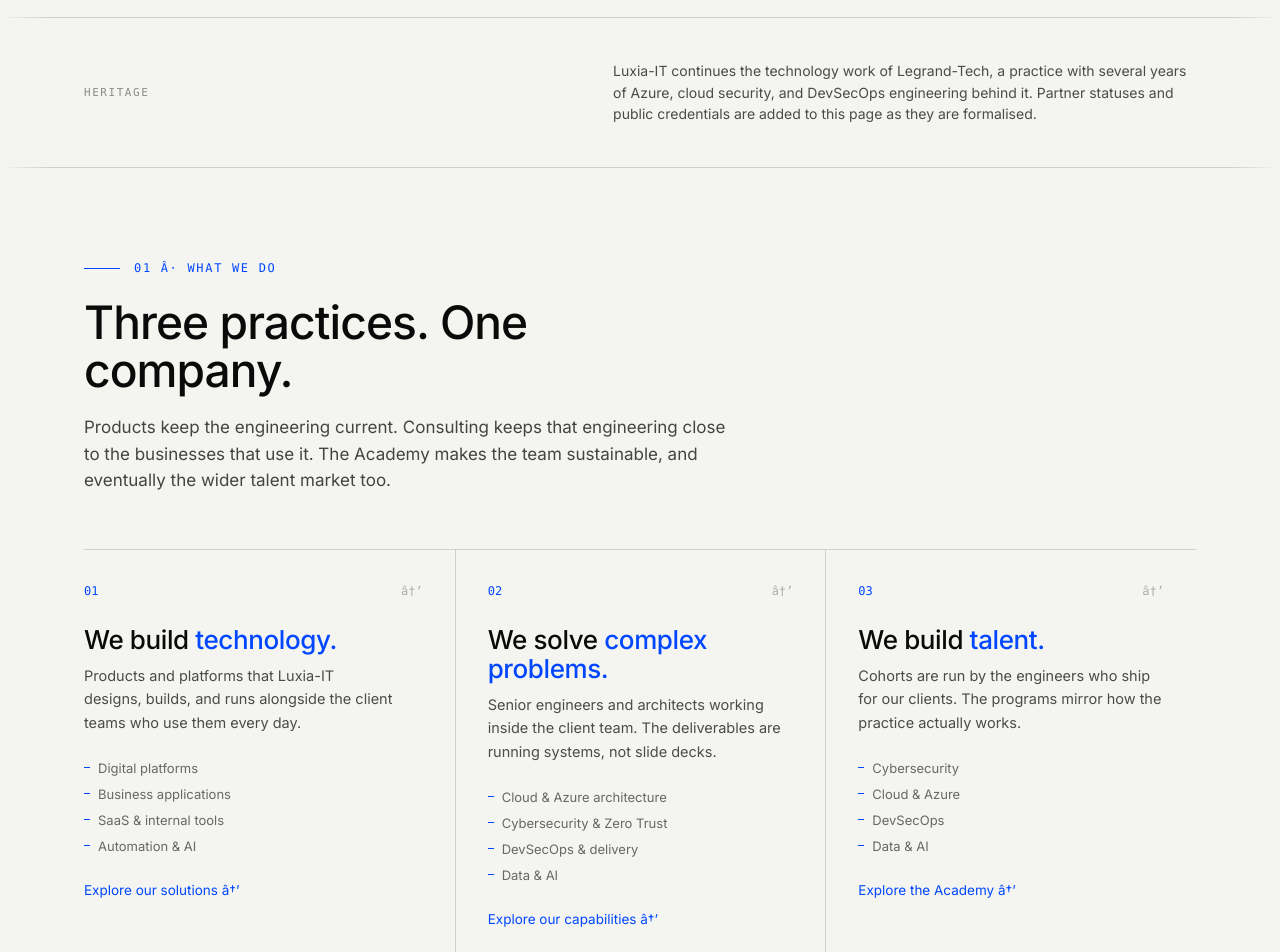
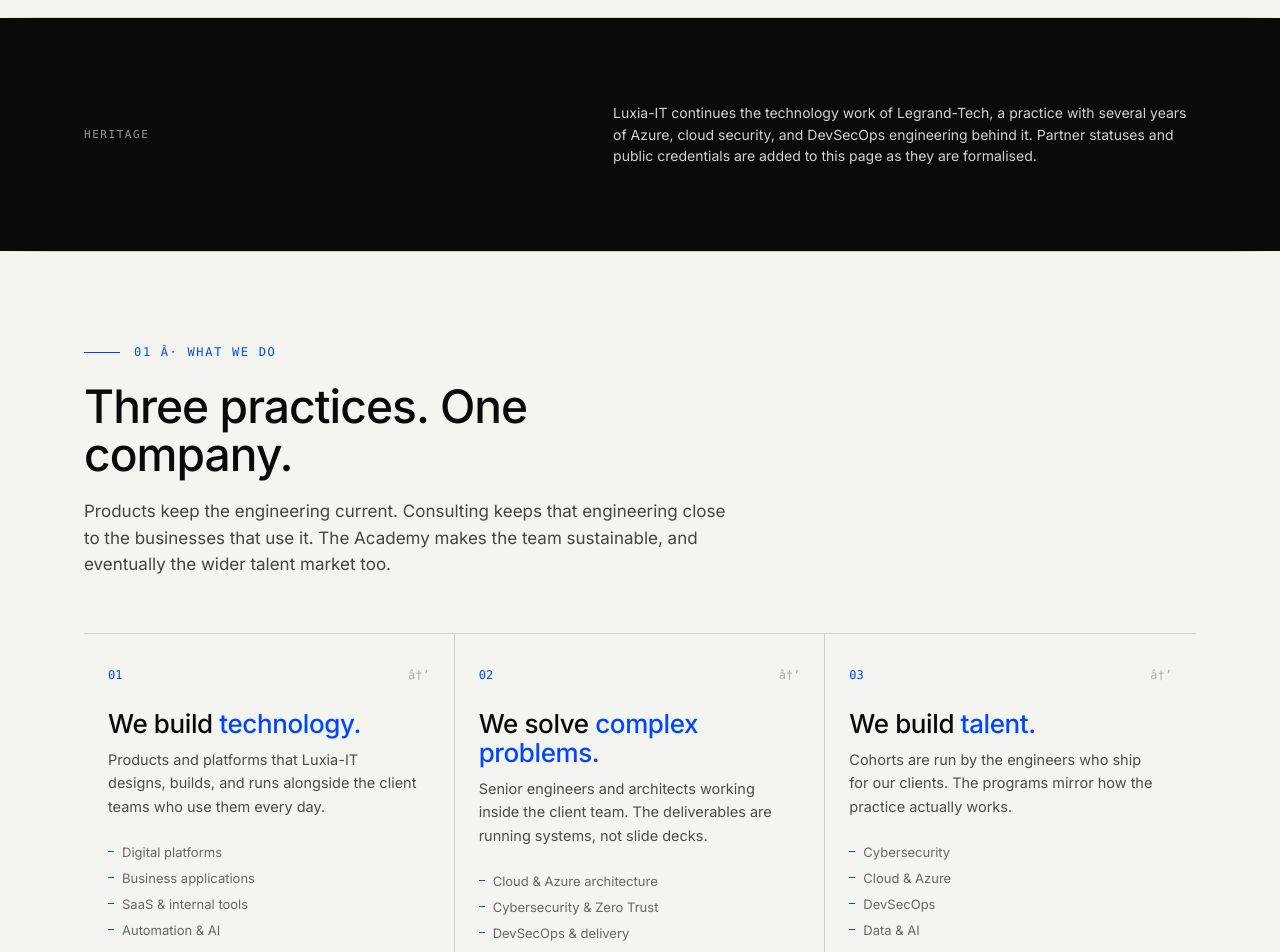
Before and after one commit to Boris13-tech/Luxia-it, a Next.js app: page / in a window 1280 px wide. Shown: the part 740-1692 px from the top of the page. Built offline with nearby package versions, Linux system fonts and the light colour scheme; no server answers.

Commit message:
feat: restructure homepage sections to editorial layout

```diff
--- a/app/page.css
+++ b/app/page.css
@@ -62,9 +62,9 @@
 .hr-fade{height:1px;border:0;margin:0;background:linear-gradient(to right,transparent,var(--color-divider) 48px,var(--color-divider) calc(100% - 48px),transparent)}
 
 /* proof strip */
-.proof{padding:calc(1.5*var(--leading)) 0}
+.proof{padding:calc(3*var(--leading)) 0;background:var(--color-text);color:var(--color-bg);}
 .proof .row{display:grid;grid-template-columns:1fr auto;gap:32px;align-items:center}
-.proof .lbl{font-size:11px;letter-spacing:.14em;text-transform:uppercase;color:color-mix(in srgb,var(--color-text) 45%,transparent);font-family:ui-monospace,Menlo,monospace}
+.proof .lbl{font-size:11px;letter-spacing:.14em;text-transform:uppercase;color:color-mix(in srgb,var(--color-bg) 60%,transparent);font-family:ui-monospace,Menlo,monospace}
 .proof .marks{display:flex;gap:36px;align-items:center;flex-wrap:wrap}
 .proof .mark{font-family:var(--font-heading);font-weight:500;font-size:15px;color:color-mix(in srgb,var(--color-text) 60%,transparent);letter-spacing:.02em}
 .proof .mark span{font-family:ui-monospace,Menlo,monospace;font-size:10px;color:color-mix(in srgb,var(--color-text) 35%,transparent);margin-left:6px}
@@ -75,10 +75,10 @@
 .section .lede{font-size:17px;color:color-mix(in srgb,var(--color-text) 75%,transparent);max-width:var(--measure);margin:0 0 calc(2*var(--leading))}
 
 /* what we do, three pillars */
-.pillars{display:grid;grid-template-columns:repeat(3,1fr);gap:0;border-top:1px solid var(--color-divider)}
-.pillar{padding:32px 0;border-bottom:1px solid var(--color-divider);padding-right:32px;position:relative;transition:transform .3s ease}
-.pillar + .pillar{padding-left:32px;border-left:1px solid var(--color-divider)}
-.pillar:hover{transform:translateY(-2px)}
+.pillars{display:grid;grid-template-columns:repeat(3,1fr);gap:0;margin-top:calc(2*var(--leading));border-top:1px solid var(--color-divider); border-bottom:1px solid var(--color-divider);}
+.pillar{padding:32px 24px;border-right:1px solid var(--color-divider);transition:background 0.2s;}
+.pillar + .pillar{padding:32px 24px;border-right:1px solid var(--color-divider);transition:background 0.2s;}
+.pillar:hover{background:color-mix(in srgb,var(--color-text) 3%,transparent);}
 .pillar .num{font-family:ui-monospace,Menlo,monospace;font-size:12px;color:var(--color-accent);margin-bottom:24px;display:flex;align-items:center;justify-content:space-between}
 .pillar .num .arrow{color:color-mix(in srgb,var(--color-text) 30%,transparent);transition:color .2s, transform .2s}
 .pillar:hover .num .arrow{color:var(--color-accent);transform:translateX(4px)}
@@ -90,7 +90,7 @@
 .pillar li::before{content:"";position:absolute;left:0;top:9px;width:6px;height:1px;background:var(--color-accent)}
 .pillar .link{margin-top:24px;font-family:var(--font-heading);font-size:13.5px;color:var(--color-accent);text-decoration:none;display:inline-flex;align-items:center;gap:6px}
 .pillar .link:hover{gap:10px}
-@media(max-width:900px){.pillars{grid-template-columns:1fr}.pillar + .pillar{padding-left:0;border-left:0}}
+@media(max-width:900px){.pillars{display:grid;grid-template-columns:repeat(3,1fr);gap:0;margin-top:calc(2*var(--leading));border-top:1px solid var(--color-divider); border-bottom:1px solid var(--color-divider);}.pillar + .pillar{padding:32px 24px;border-right:1px solid var(--color-divider);transition:background 0.2s;}}
 
 /* stat band, full bleed */
 .stats-band{background:
@@ -126,7 +126,7 @@
 /* technologies matrix */
 .tech-matrix{display:grid;grid-template-columns:repeat(4,1fr);gap:1px;background:var(--color-divider);border:1px solid var(--color-divider);border-radius:0px;overflow:hidden}
 .tech-cell{background:var(--color-bg);padding:28px 24px;min-height:170px;display:flex;flex-direction:column;justify-content:space-between;transition:background .2s}
-.tech-cell:hover{background:var(--color-surface)}
+.tech-cell:hover{background:color-mix(in srgb,var(--color-text) 3%,transparent);}
 .tech-cell .cat{font-size:10.5px;letter-spacing:.14em;text-transform:uppercase;color:color-mix(in srgb,var(--color-text) 50%,transparent);font-family:ui-monospace,Menlo,monospace;margin-bottom:10px}
 .tech-cell h5{font-family:var(--font-heading);font-weight:500;font-size:19px;letter-spacing:-.01em;margin:0 0 12px;color:var(--color-text)}
 .tech-cell .stack{font-size:12.5px;color:color-mix(in srgb,var(--color-text) 60%,transparent);line-height:1.55;font-family:ui-monospace,Menlo,monospace}
@@ -147,12 +147,12 @@
 @media(max-width:900px){.insights{grid-template-columns:1fr}}
 
 /* academy call-out */
-.academy{background:linear-gradient(120deg,color-mix(in srgb,var(--color-section) 55%,var(--color-bg)),var(--color-bg) 70%);border:1px solid var(--color-accent-800);border-radius:0px;padding:64px 56px;display:grid;grid-template-columns:1.4fr 1fr;gap:56px;align-items:center;position:relative;overflow:hidden}
+.academy{background:var(--color-bg);border:1px solid var(--color-divider);border-radius:0px;padding:64px 56px;display:grid;grid-template-columns:1.4fr 1fr;gap:56px;align-items:center;position:relative;overflow:hidden}
 .academy::before{content:"";position:absolute;top:-40%;right:-10%;width:60%;height:180%;background:var(--color-bg);align-items:center;font-size:14px;text-decoration:none;color:var(--color-text);transition:background .15s}
 .academy .prog .p:hover{background:var(--color-surface)}
 .academy .prog .p .k{font-family:ui-monospace,Menlo,monospace;font-size:11px;color:var(--color-accent)}
 .academy .prog .p .m{font-family:ui-monospace,Menlo,monospace;font-size:11px;color:color-mix(in srgb,var(--color-text) 50%,transparent)}
-@media(max-width:900px){.academy{grid-template-columns:1fr;padding:36px 28px}}
+@media(max-width:900px){.academy{background:var(--color-bg);border:1px solid var(--color-divider);border-radius:0px;padding:64px 56px;display:grid;grid-template-columns:1.4fr 1fr;gap:56px;align-items:center;position:relative;overflow:hidden}}
 
 /* pillars 3D flywheel */
 .pillars-fx-wrap{position:relative;margin:calc(2*var(--leading)) 0 0;border:1px solid var(--color-divider);border-radius:0px;overflow:hidden;background:var(--color-bg)}
@@ -166,7 +166,7 @@
 /* human dimension */
 .humans{display:grid;grid-template-columns:repeat(4,1fr);gap:16px;margin-top:calc(1.5*var(--leading))}
 .human-slot{margin:0;display:flex;flex-direction:column;gap:10px}
-.human-slot image-slot{width:100%;aspect-ratio:4/5;background:var(--color-surface);border:1px solid var(--color-divider);border-radius:0px}
+.human-slot image-slot{width:100%;aspect-ratio:4/5;background:var(--color-surface);border:1px solid var(--color-divider);border-radius:0;filter:grayscale(100%) contrast(1.1);}
 .human-slot figcaption{font-family:ui-monospace,Menlo,monospace;font-size:11px;color:color-mix(in srgb,var(--color-text) 55%,transparent);letter-spacing:.04em}
 @media(max-width:900px){.humans{grid-template-columns:repeat(2,1fr)}}
 @media(max-width:520px){.humans{grid-template-columns:1fr}}
@@ -197,3 +197,6 @@
 footer .brand-col p{font-size:13.5px;color:color-mix(in srgb,var(--color-text) 60%,transparent);margin:12px 0 20px;max-width:34ch;line-height:1.6}
 footer .base{display:flex;justify-content:space-between;padding-top:24px;border-top:1px solid var(--color-divider);font-family:ui-monospace,Menlo,monospace;font-size:11px;color:color-mix(in srgb,var(--color-text) 45%,transparent)}
 @media(max-width:900px){footer .grid{grid-template-columns:1fr 1fr}}
+
+
+.pillar:last-child{border-right:none;}
--- a/app/page.js
+++ b/app/page.js
@@ -65,7 +65,7 @@
         <div className="wrap">
           <div className="row">
             <div className="lbl">Heritage</div>
-            <div className="marks" style={{fontSize:'14px',color:'color-mix(in srgb,var(--color-text) 72%,transparent)',fontFamily:'inherit',lineHeight:'1.55',maxWidth:'66ch'}}>
+            <div className="marks" style={{fontSize:'14px',color:'color-mix(in srgb,var(--color-bg) 85%,transparent)',fontFamily:'inherit',lineHeight:'1.55',maxWidth:'66ch'}}>
               Luxia-IT continues the technology work of Legrand-Tech, a practice with several years of Azure, cloud security, and DevSecOps engineering behind it. Partner statuses and public credentials are added to this page as they are formalised.
             </div>
           </div>
```
